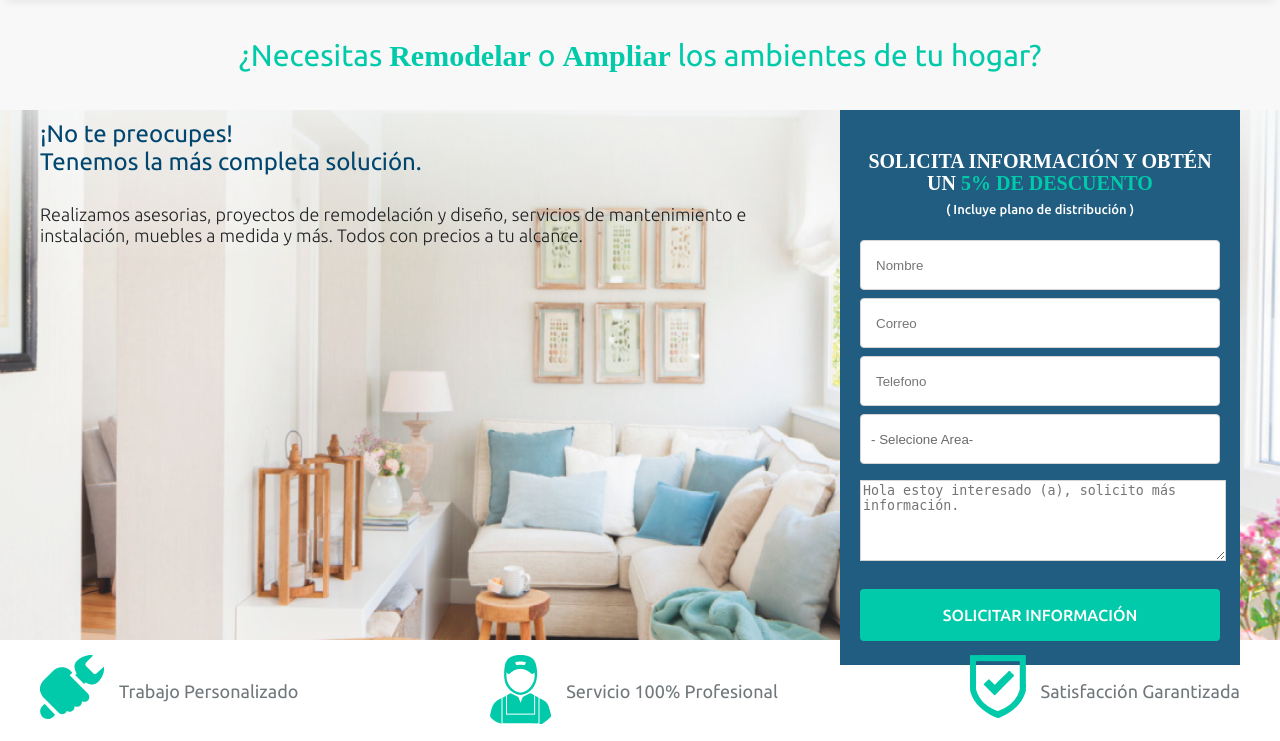
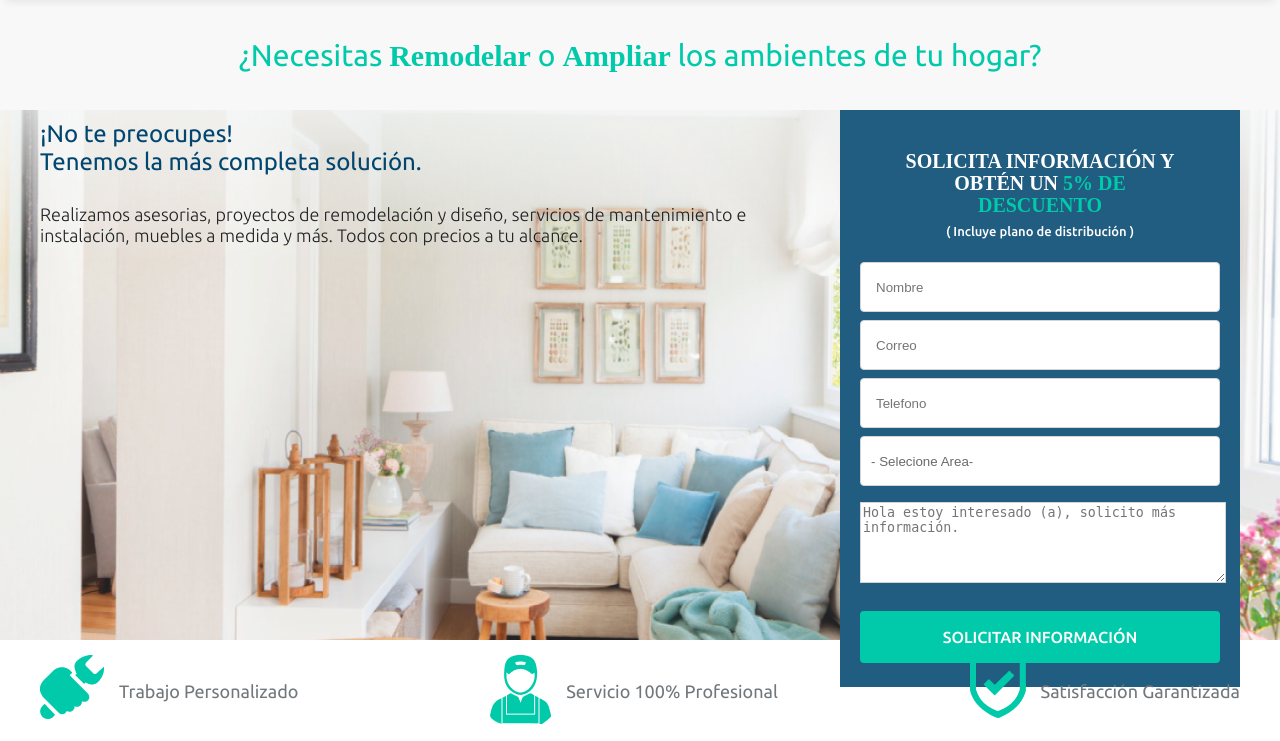
Before and after one commit to juankp3/landingpage, a PHP site: page /views/home/index.php in a window 1280 px wide. Shown: the part 71-812 px from the top of the page. Run offline with PHP 8.4, Linux system fonts and the light colour scheme; data that the repository does not hold is empty; some libraries are stand-ins or nearby versions; some web fonts are replaced.

Commit message:
form type

```diff
--- a/public/_dev/css/components/_forms.styl
+++ b/public/_dev/css/components/_forms.styl
@@ -15,6 +15,7 @@
     outline: none
     box-shadow: none
     color: $color-gray-600
+    -webkit-box-shadow:none
 .input > input:focus
     border-color: $color-primary-light //$color-default-action
 
--- a/public/_dev/css/pages/form.styl
+++ b/public/_dev/css/pages/form.styl
@@ -47,6 +47,9 @@ section.sf-room
                     .form-top
                         width: 90%
                         margin: auto
+                        .conent-text
+                            width: 80%
+                            margin: auto
                     .form-bottom
                         width: 90%
                         margin: auto
--- a/public/views/home/form.php
+++ b/public/views/home/form.php
@@ -1,16 +1,18 @@
 <div class="sf-form">
     <form action="">
         <div class="form-top">
-            <h4>SOLICITA INFORMACIÓN Y OBTÉN UN <strong>5% DE DESCUENTO</strong></h4>
-            <p>( Incluye plano de distribución )</p>
+            <div class="conent-text">
+                <h4>SOLICITA INFORMACIÓN Y OBTÉN UN <strong>5% DE DESCUENTO</strong></h4>
+                <p>( Incluye plano de distribución )</p>
+            </div>
             <div class="input">
                 <input class="inputtext" type="text" placeholder="Nombre">
             </div>
             <div class="input">
-                <input type="text" placeholder="Correo">
+                <input type="email" placeholder="Correo">
             </div>
             <div class="input">
-                <input type="text" placeholder="Telefono">
+                <input type="number" placeholder="Telefono">
             </div>
             <div class="select">
                 <select>
```
Also changed, not shown: public/assets/css/newstyle.css.
